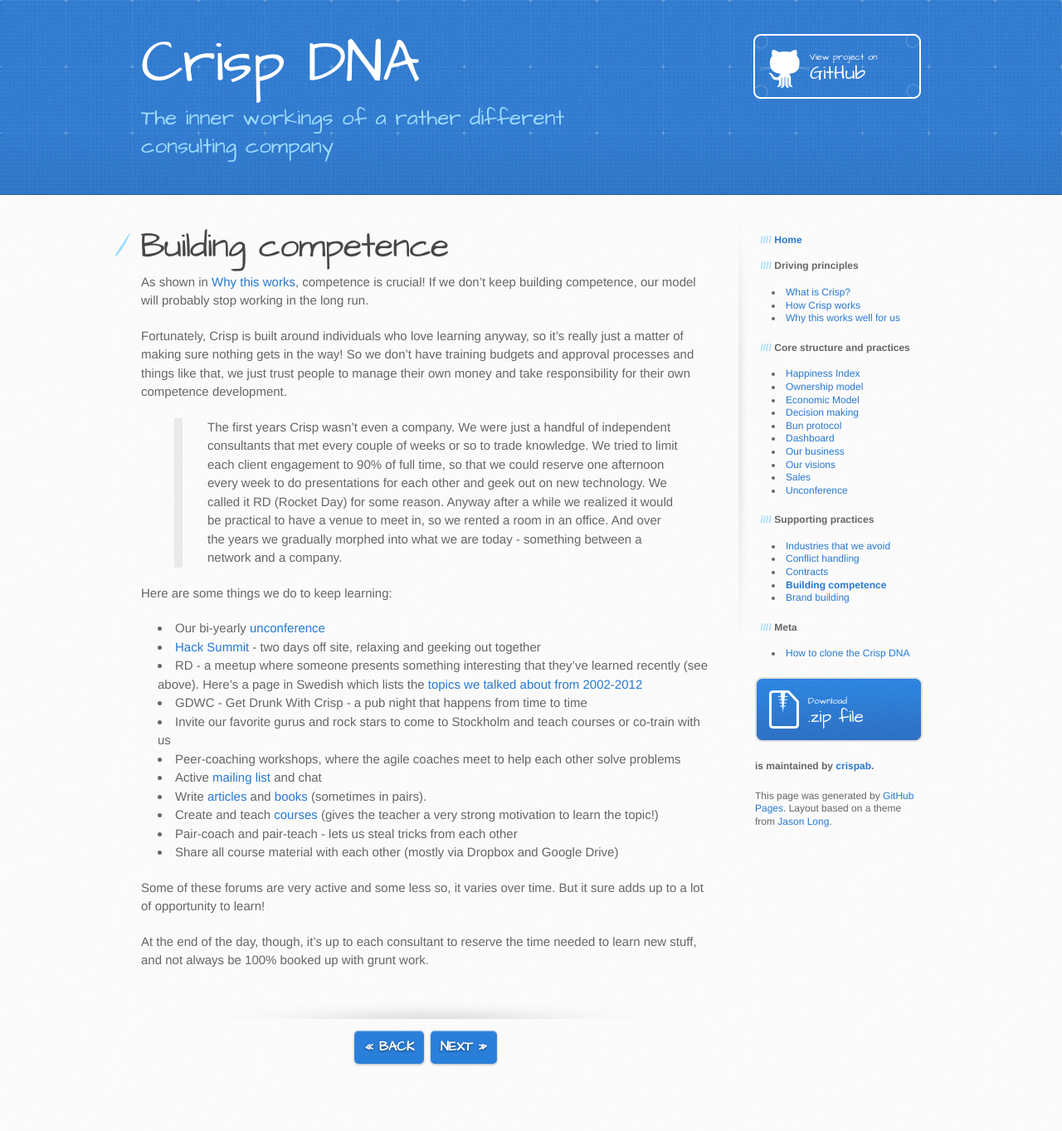
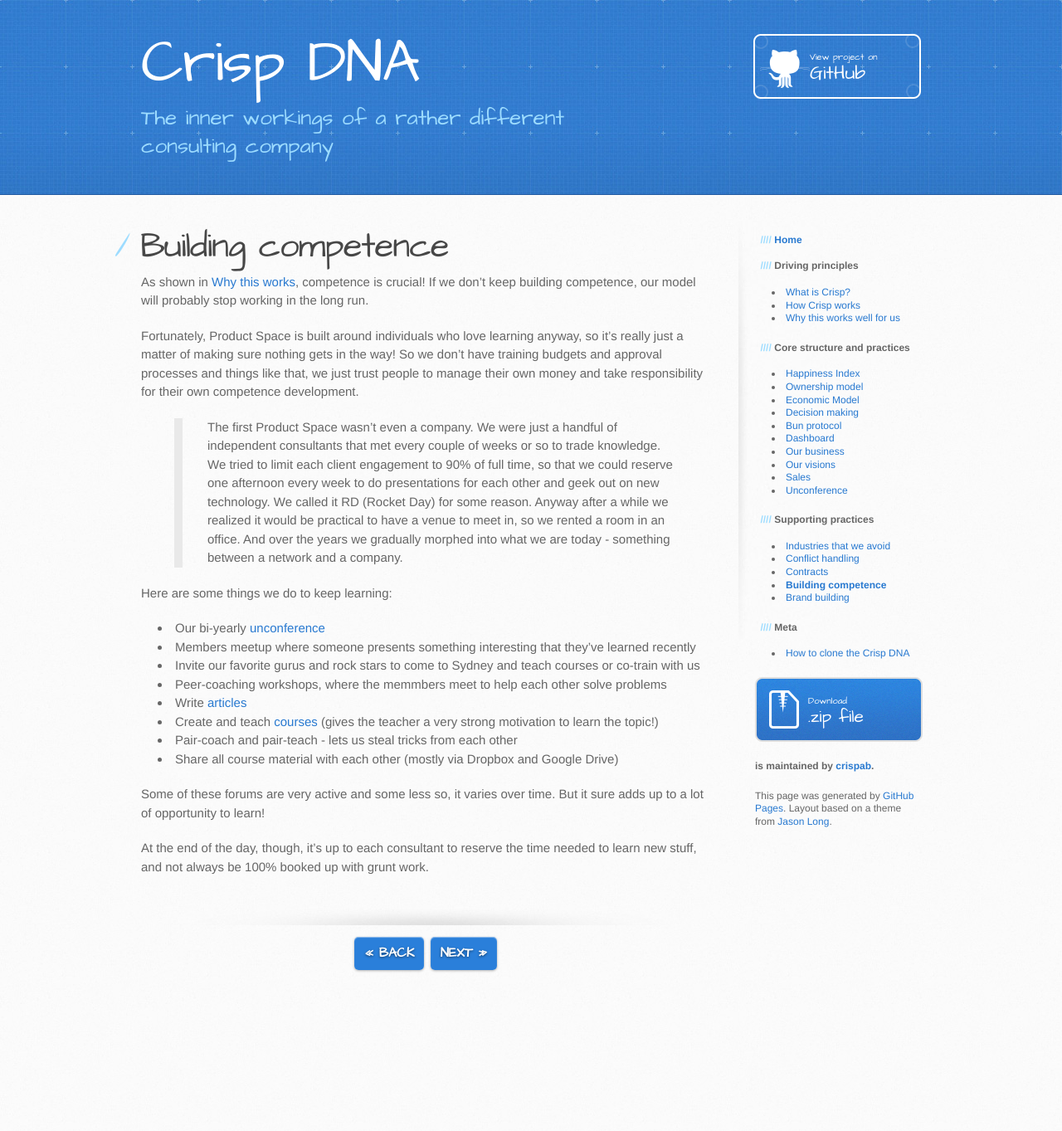
Before and after one commit to crispab/crisp-dna, a Jekyll site: the page built from _docs/building-competence.md, in a window 1280 px wide. Shown: the whole page at 83% size. Built offline with Jekyll 4.4.1, drawn with Linux system fonts in a browser that asks for light colours; after the commit the page ends 1250 px from its top, so only the background shows below that.

Commit message:
Content updates to building-competance.md

```diff
--- a/_docs/building-competence.md
+++ b/_docs/building-competence.md
@@ -9,21 +9,18 @@ Building competence
 
 As shown in [Why this works](why-this-works.html), competence is crucial! If we don't keep building competence, our model will probably stop working in the long run.
 
-Fortunately, Crisp is built around individuals who love learning anyway, so it's really just a matter of making sure nothing gets in the way! So we don't have training budgets and approval processes and things like that, we just trust people to manage their own money and take responsibility for their own competence development.
+Fortunately, Product Space is built around individuals who love learning anyway, so it's really just a matter of making sure nothing gets in the way! So we don't have training budgets and approval processes and things like that, we just trust people to manage their own money and take responsibility for their own competence development.
 
-> The first years Crisp wasn't even a company. We were just a handful of independent consultants that met every couple of weeks or so to trade knowledge. We tried to limit each client engagement to 90% of full time, so that we could reserve one afternoon every week to do presentations for each other and geek out on new technology. We called it RD (Rocket Day) for some reason. Anyway after a while we realized it would be practical to have a venue to meet in, so we rented a room in an office. And over the years we gradually morphed into what we are today - something between a network and a company.
+> The first Product Space wasn't even a company. We were just a handful of independent consultants that met every couple of weeks or so to trade knowledge. We tried to limit each client engagement to 90% of full time, so that we could reserve one afternoon every week to do presentations for each other and geek out on new technology. We called it RD (Rocket Day) for some reason. Anyway after a while we realized it would be practical to have a venue to meet in, so we rented a room in an office. And over the years we gradually morphed into what we are today - something between a network and a company.
 
 Here are some things we do to keep learning:
 
 -   Our bi-yearly [unconference](unconference.html)
--   [Hack Summit](hack-summit.html) - two days off site, relaxing and geeking out together
--   RD - a meetup where someone presents something interesting that they've learned recently (see above). Here's a page in Swedish which lists the [topics we talked about from 2002-2012](https://www.crisp.se/om-crisp/crisp-internutbildning)
--   GDWC - Get Drunk With Crisp - a pub night that happens from time to time
--   Invite our favorite gurus and rock stars to come to Stockholm and teach courses or co-train with us
--   Peer-coaching workshops, where the agile coaches meet to help each other solve problems
--   Active [mailing list](mail-conventions.html) and chat
--   Write [articles](http://blog.crisp.se) and [books](https://www.crisp.se/bocker-och-produkter) (sometimes in pairs).
--   Create and teach [courses](https://www.crisp.se/kurser) (gives the teacher a very strong motivation to learn the topic!)
+-   Members meetup where someone presents something interesting that they've learned recently
+-   Invite our favorite gurus and rock stars to come to Sydney and teach courses or co-train with us
+-   Peer-coaching workshops, where the memmbers meet to help each other solve problems
+-   Write [articles](https://www.theproductspace.com)
+-   Create and teach [courses](https://www.theproductspace.com) (gives the teacher a very strong motivation to learn the topic!)
 -   Pair-coach and pair-teach - lets us steal tricks from each other
 -   Share all course material with each other (mostly via Dropbox and Google Drive)
 
```
